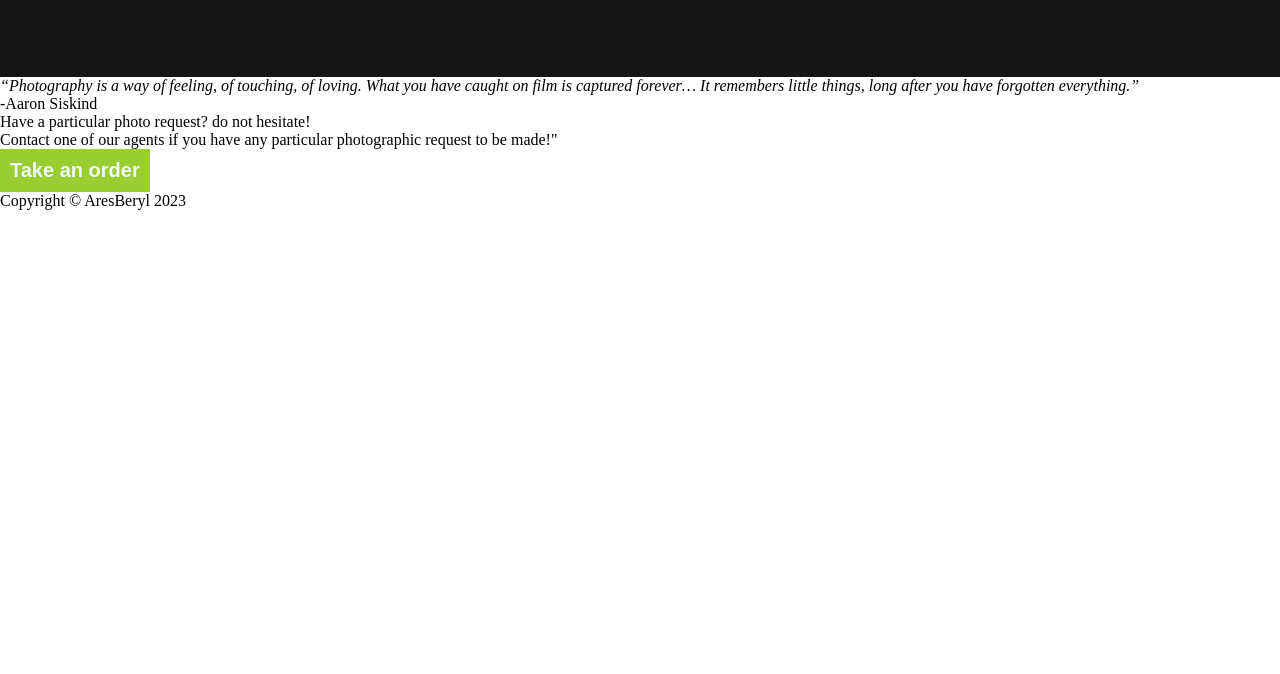
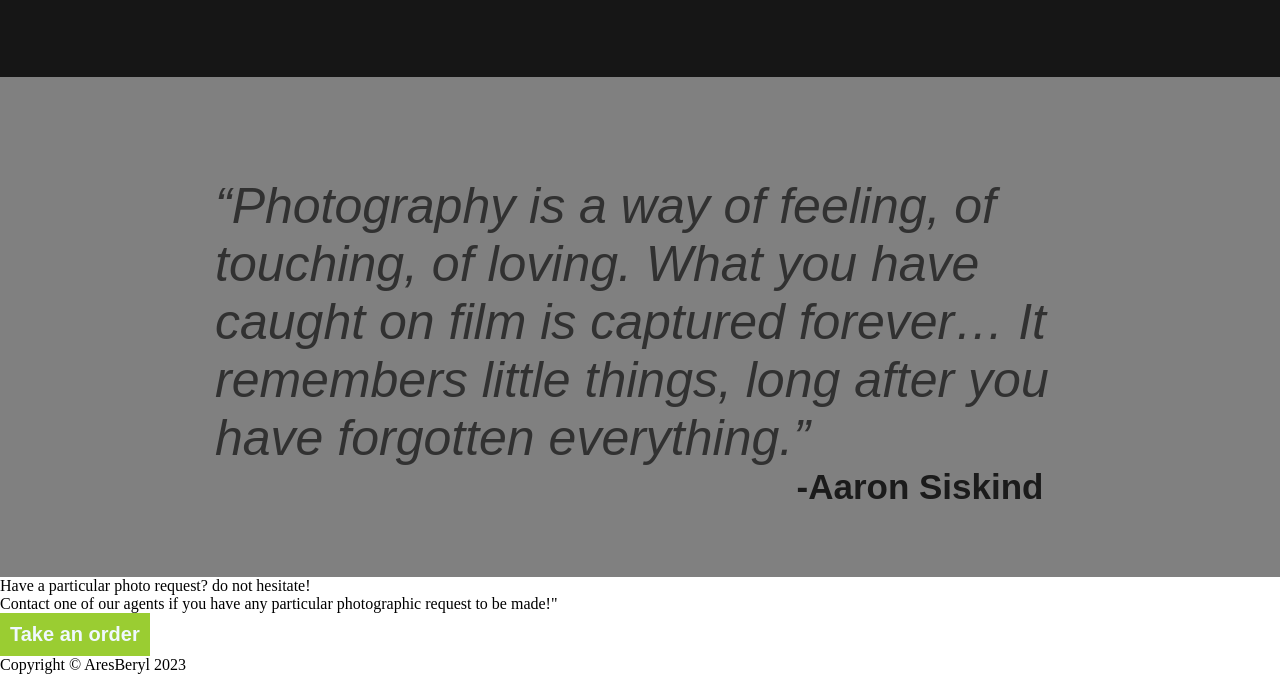
Before and after one commit to BananaBreado/Landing-Page-Odin-CSS-project, a plain HTML site: page index.html in a window 1280 px wide. Shown: the part 893-1567 px from the top of the page. Before the commit the page ends 1103 px from the top, so only its background shows below. Drawn offline with Linux system fonts and the light colour scheme.

Commit message:
Added background color and adjusted positioning and text sizing

```diff
--- a/index_style.css
+++ b/index_style.css
@@ -136,5 +136,35 @@ span {
     flex-wrap: wrap;
     max-width: 10em;
     font-size: 16px;
+}
 
+.quote-container {
+    display: flex;
+    flex-direction: column;
+    background-color: gray;
+    justify-content: center;
+    align-items: center;
 }
+
+.quote {
+    display: flex;
+    color:rgb(49, 49, 49);
+    font-family: Arial, Helvetica, sans-serif;
+    flex-wrap: wrap;
+    max-width: 17em;
+    font-size: 50px;
+    margin-top: 2em;
+    align-self: center;
+}
+
+.quote-author {
+    display: flex;
+    color:rgb(27, 27, 27);
+    font-family: Arial, Helvetica, sans-serif;
+    flex-wrap: wrap;
+    max-width: 15em;
+    font-size: 35px;
+    font-weight: bold;
+    margin-bottom: 2em;
+    margin-left: 16em;
+}
```
